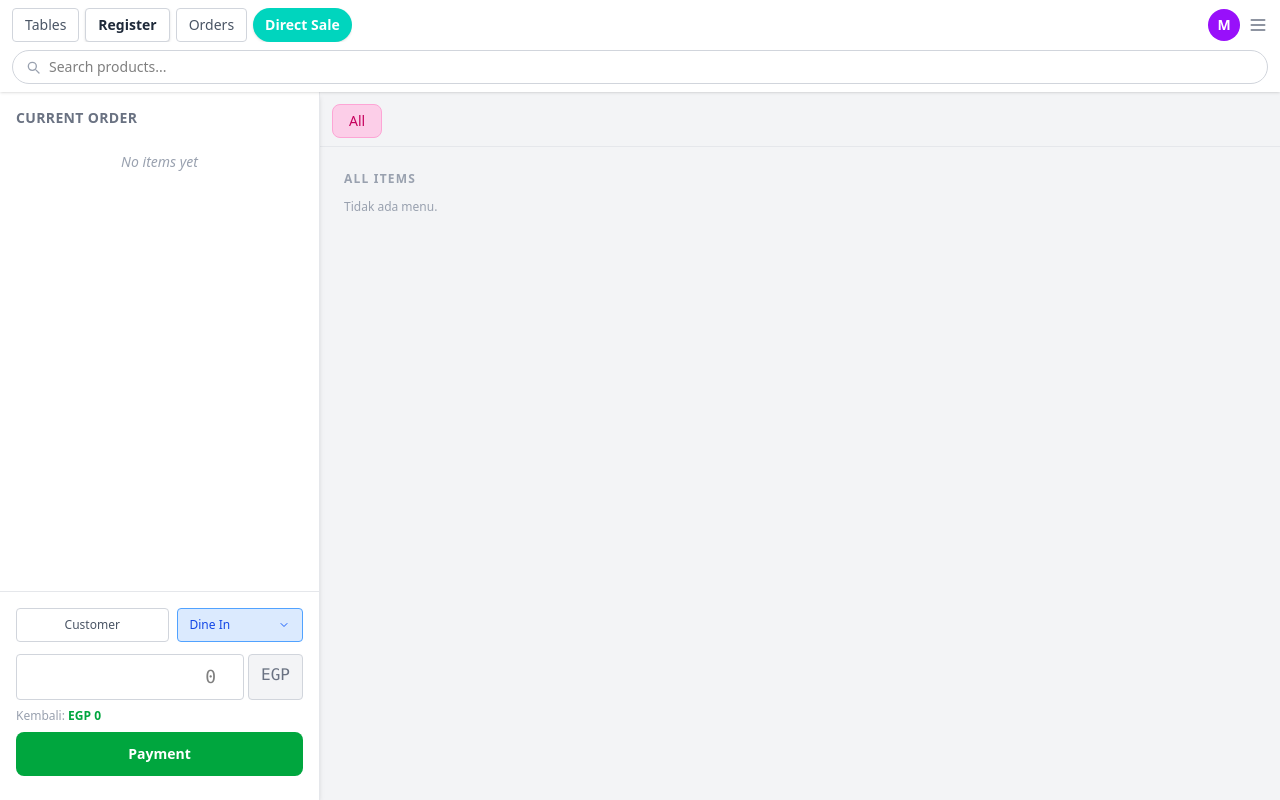
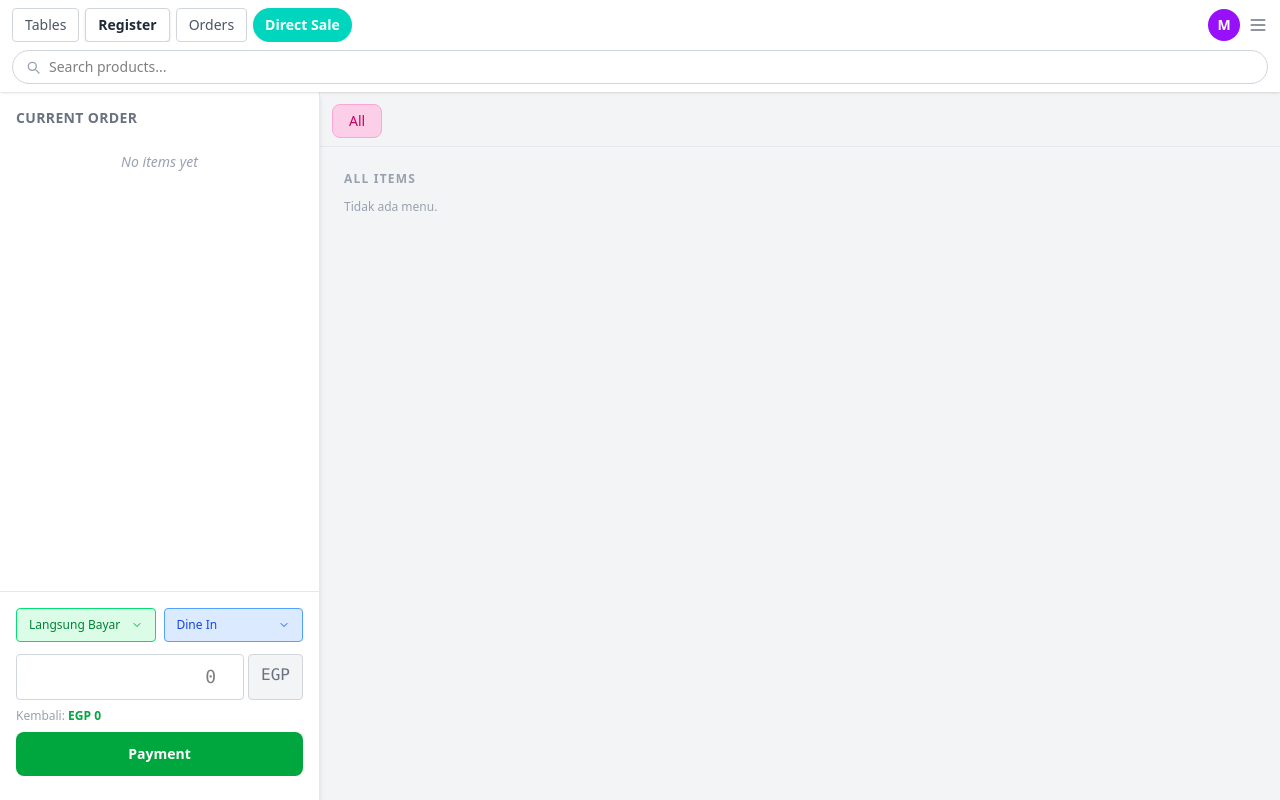
Before and after one commit to lifanwar/django-warung22-pos, a Django app: page /point-off-sales/ in a window 1280 px wide. Run offline with Django 5.2, Linux system fonts and the light colour scheme; data that the repository does not hold is empty; some libraries are stand-ins or nearby versions.

Commit message:
Add button order direct payment

```diff
--- a/apps/point_off_sale/templates/point_off_sale/index.html
+++ b/apps/point_off_sale/templates/point_off_sale/index.html
@@ -162,10 +162,59 @@
       x-data="{ showOrderType: false, orderType: 'Dine In' }"
     >
       <div class="flex gap-2 mb-3 relative">
-        <button class="flex-1 px-3 py-2 rounded border border-gray-300 text-xs text-gray-600 hover:bg-gray-50 touch-manipulation">
-          Customer
+        <!-- Order Direct Order Button -->
+        <div x-data="{
+              showActionType: false,
+              actionType: 'Langsung Bayar'
+           }"
+           class="flex-1 relative">
+
+        <!-- Tombol utama -->
+        <button
+          type="button"
+          @click="showActionType = !showActionType"
+          class="w-full px-3 py-2 rounded text-xs font-medium touch-manipulation flex items-center justify-between gap-1 border"
+          :class="actionType === 'Langsung Bayar'
+                  ? 'border-green-400 bg-green-100 text-green-700'
+                  : 'border-pink-400 bg-pink-100 text-pink-700'"
+        >
+          <span x-text="actionType"></span>
+          <svg class="w-3 h-3"
+               :class="actionType === 'Langsung Bayar' ? 'text-green-600' : 'text-pink-600'"
+               fill="none" stroke="currentColor" viewBox="0 0 24 24">
+            <path stroke-linecap="round" stroke-linejoin="round" stroke-width="2" d="M6 9l6 6 6-6" />
+          </svg>
         </button>
 
+        <!-- Dropdown kecil di atas tombol -->
+        <div
+          x-show="showActionType"
+          x-cloak
+          x-transition
+          class="absolute bottom-full right-0 mb-1 w-40 bg-white border border-gray-200 rounded-lg shadow-lg text-xs z-30"
+          @click.outside="showActionType = false"
+        >
+          <button
+            type="button"
+            class="w-full text-left px-3 py-2 hover:bg-gray-50"
+            @click="actionType = 'Langsung Bayar'; showActionType = false"
+          >
+            Langsung Bayar
+          </button>
+          <button
+            type="button"
+            class="w-full text-left px-3 py-2 hover:bg-gray-50"
+            @click="actionType = 'Buat Baru'; showActionType = false"
+          >
+            Buat Baru
+          </button>
+        </div>
+      </div>
+
+        <!-- Order Direct Order Button End-->
+
+
+        <!-- Order Type Button -->
         <div class="flex-1 relative">
           <button
           type="button"
@@ -209,6 +258,7 @@
             </button>
           </div>
         </div>
+        <!-- Order Type Button End -->
       </div>
 
       <!-- Payment section button -->
--- a/theme/static/css/dist/styles.css
+++ b/theme/static/css/dist/styles.css
@@ -17,6 +17,7 @@
     --color-green-50: oklch(98.2% 0.018 155.826);
     --color-green-100: oklch(96.2% 0.044 156.743);
     --color-green-200: oklch(92.5% 0.084 155.995);
+    --color-green-400: oklch(79.2% 0.209 151.711);
     --color-green-500: oklch(72.3% 0.219 149.579);
     --color-green-600: oklch(62.7% 0.194 149.214);
     --color-green-700: oklch(52.7% 0.154 150.069);
@@ -277,6 +278,9 @@
   .top-3 {
     top: calc(var(--spacing) * 3);
   }
+  .top-full {
+    top: 100%;
+  }
   .-right-1 {
     right: calc(var(--spacing) * -1);
   }
@@ -724,6 +728,9 @@
   }
   .border-green-200 {
     border-color: var(--color-green-200);
+  }
+  .border-green-400 {
+    border-color: var(--color-green-400);
   }
   .border-pink-100 {
     border-color: var(--color-pink-100);
```
Lines whose indentation alone changed are shown as unchanged.
